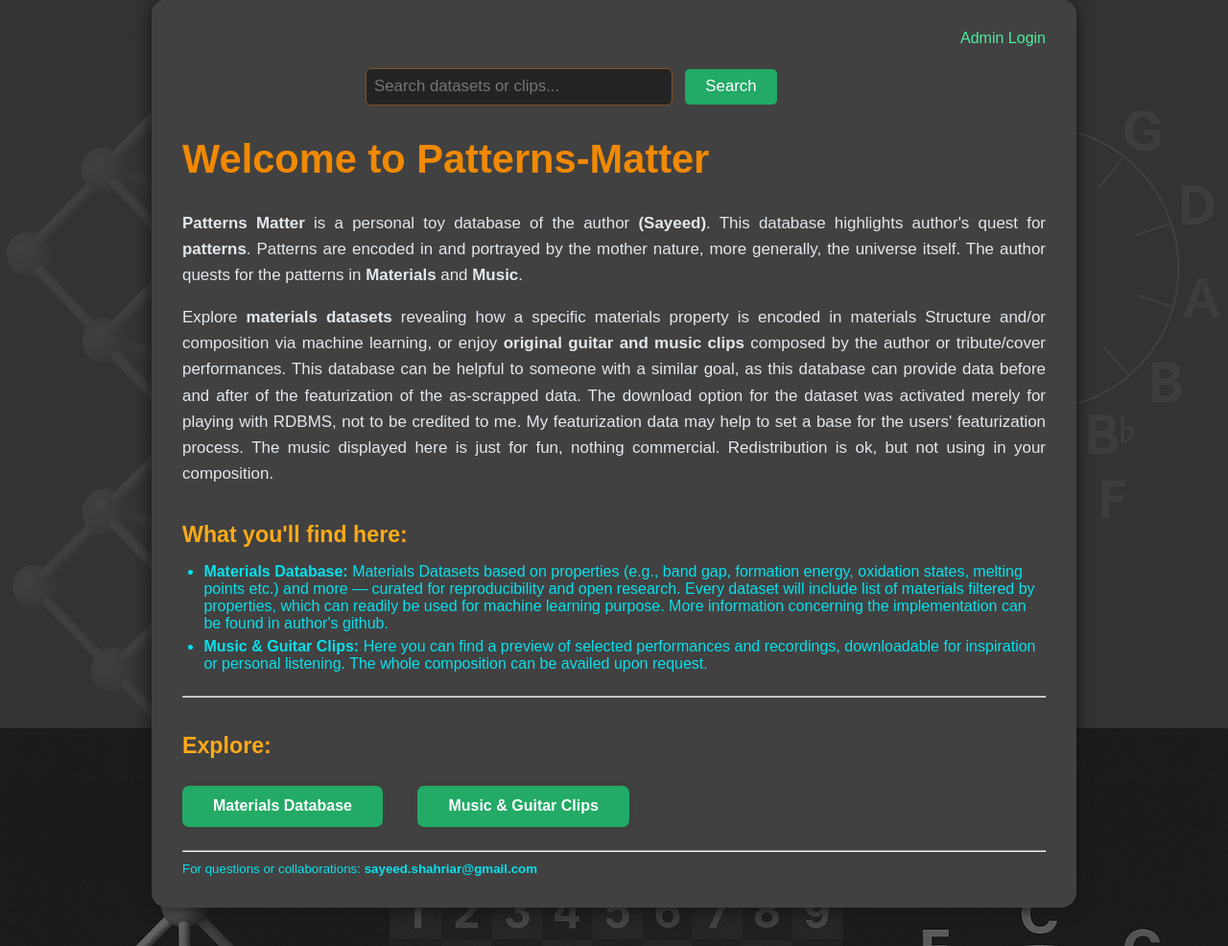
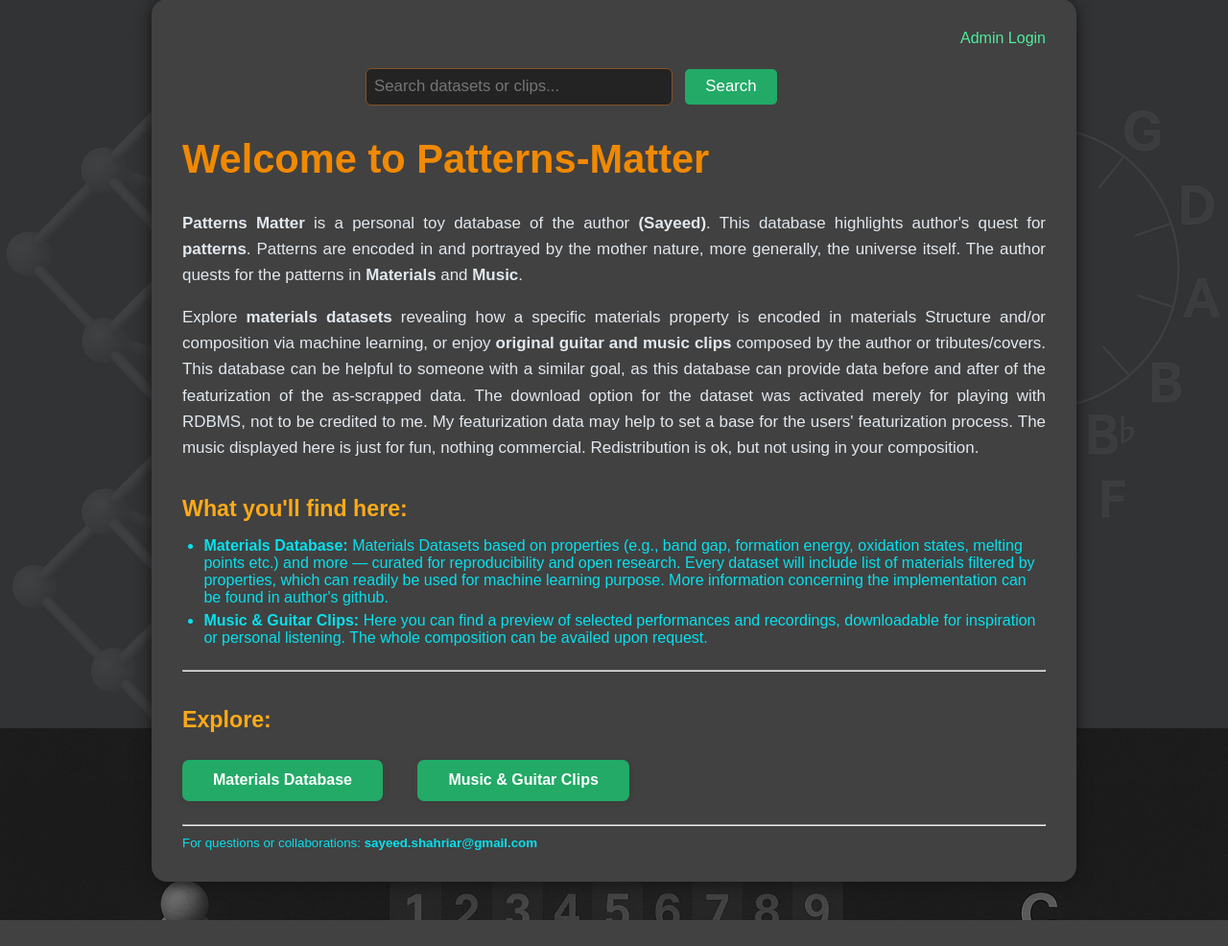
Before and after one commit to submerged-in-matrix/Patterns-Matter, a Flask app: page / in a window 1280 px wide. Shown: the part 41-1027 px from the top of the page at 96% size. After the commit the page ends 1000 px from the top, so only its background shows below. Run offline with Flask 3, Linux system fonts and the light colour scheme; parts of the project's set-up code (start-up, migrations or seed data) failed here and were passed over.

Commit message:
grammatic accuracy checked for the homepage...

```diff
--- a/templates/landing.html
+++ b/templates/landing.html
@@ -73,7 +73,7 @@
                 <b>Patterns Matter</b> is a personal toy database of the author <b>(Sayeed)</b>. This database highlights author's quest for <b>patterns</b>. Patterns are encoded in and portrayed by the mother nature, more generally, the universe itself. The author quests for the patterns in <b>Materials</b> and <b>Music</b>.
             </p>
             <p>
-                Explore <b>materials datasets</b> revealing how a specific materials property is encoded in materials Structure and/or composition via machine learning, or enjoy <b>original guitar and music clips</b> composed by the author or tribute/cover performances. This database can be helpful to someone with a similar goal, as this database can provide data before and after of the featurization of the as-scrapped data. The download option for the dataset was activated merely for playing with RDBMS, not to be credited to me. My featurization data may help to set a base for the users' featurization process. The music displayed here is just for fun, nothing commercial. Redistribution is ok, but not using in your composition.
+                Explore <b>materials datasets</b> revealing how a specific materials property is encoded in materials Structure and/or composition via machine learning, or enjoy <b>original guitar and music clips</b> composed by the author or tributes/covers. This database can be helpful to someone with a similar goal, as this database can provide data before and after of the featurization of the as-scrapped data. The download option for the dataset was activated merely for playing with RDBMS, not to be credited to me. My featurization data may help to set a base for the users' featurization process. The music displayed here is just for fun, nothing commercial. Redistribution is ok, but not using in your composition.
             </p>
         </div>
         <div class="section">
```
